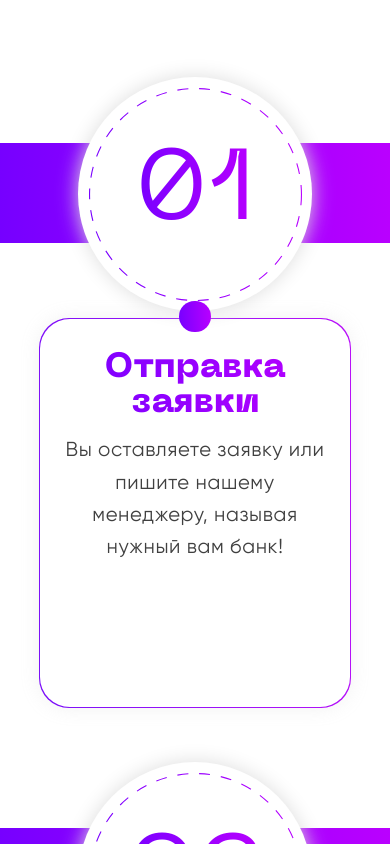
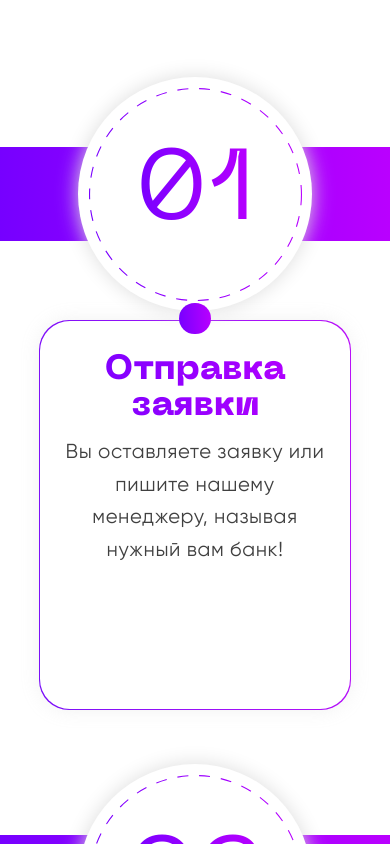
Before and after one commit to Lexor392/BCards, a plain HTML site: page index.html in a window 390 px wide. Shown: the part 1040-1884 px from the top of the page. Drawn offline with nearby package versions, Linux system fonts and the light colour scheme.

Commit message:
12. Фиксация багов с задними линиями во второй секции.

```diff
--- a/src/styles/media.scss
+++ b/src/styles/media.scss
@@ -1066,9 +1066,9 @@
                     .block-content {
                         .block.block-show.show {
                             .line.block-show.show {
-                                height: 100px;
-                                top: -168px;
-                                margin-bottom: -110px;
+                                height: 24vw;
+                                top: -42vw;
+                                margin-bottom: -26vw;
                             }
 
                             .block-container.block-show.show {
@@ -1084,6 +1084,7 @@
                                 height: 60vw;
 
                                 .block-number {
+                                    line-height: 100%;
                                     font-size: 100px;
                                 }
                             }
```
Also changed, not shown: src/styles/media.css.
